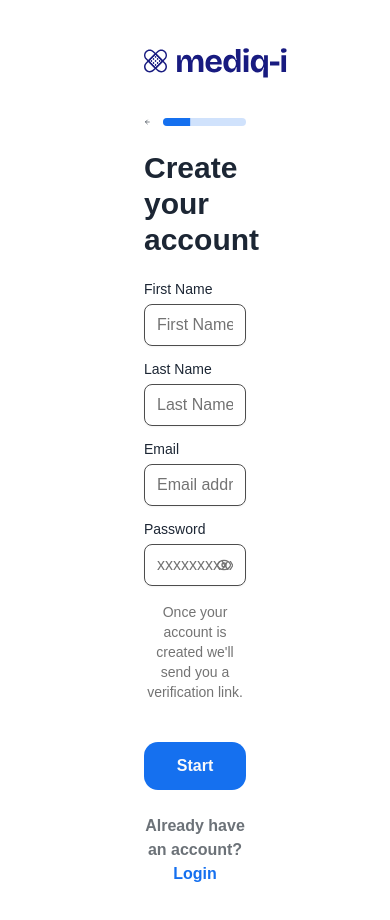
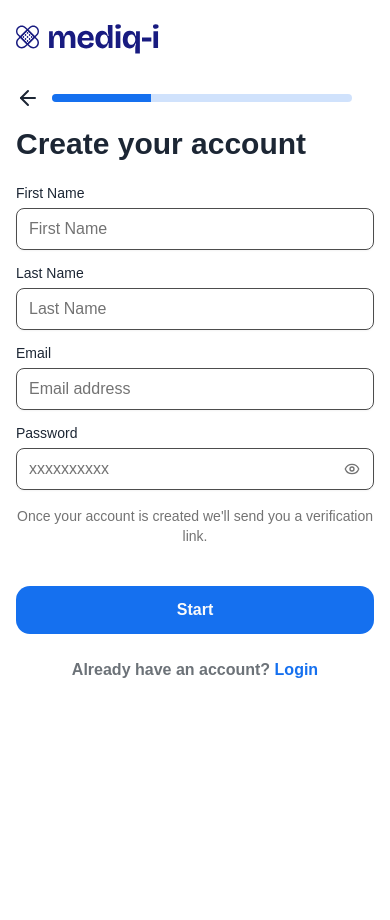
Before and after one commit to mediq-i/doctors-portal, a React (Vite) app: page /onboarding/create-account in a window 390 px wide. Shown: the top 920 px of the page. After the commit the page ends 844 px from the top, so only its background shows below. Built offline with nearby package versions, Linux system fonts and the light colour scheme.

Commit message:
made all pages mobile and tablet responsive

```diff
--- a/src/components/onboarding/create-account-form.tsx
+++ b/src/components/onboarding/create-account-form.tsx
@@ -30,7 +30,7 @@ export default function CreateAccountForm() {
   };
 
   return (
-    <div className="w-full mx-auto max-w-3xl pt-4">
+    <div className="w-full md:max-w-md mx-auto lg:max-w-3xl pt-4">
       <div className="mb-6">
         <h1 className="text-3xl font-bold">Create your account</h1>
       </div>
--- a/src/components/onboarding/onboarding-steps-form.tsx
+++ b/src/components/onboarding/onboarding-steps-form.tsx
@@ -1,19 +1,17 @@
 import { Link } from "@tanstack/react-router";
 import { Button } from "@/components/ui/button";
-import { Card } from "@/components/ui/card";
-import { Check } from "lucide-react";
 import { OnboardIcon } from "../icons";
 
 export function OnboardingStepsForm() {
   return (
-    <div className="w-full max-w-md mx-auto p-6">
+    <div className="w-full lg:max-w-3xl mx-auto pt-6 lg:pt-10 px-4 md:px-0 xl:px-8">
       {/* Icon */}
       <div className="flex justify-center">
         <OnboardIcon />
       </div>
 
       {/* Title */}
-      <h1 className="pb-2 leading-10 text-3xl font-bold pt-6">
+      <h1 className="pb-2 leading-10 text-xl md:text-2xl lg:text-3xl font-bold pt-6 max-w-lg">
         Personal & professional information
       </h1>
 
@@ -25,7 +23,7 @@ export function OnboardingStepsForm() {
             <div className="w-5 h-5 rounded-full bg-primary flex items-center justify-center">
               <p className="text-xs text-white">1</p>
             </div>
-            <span className="text-lg font-medium text-night">
+            <span className="text-base md:text-lg font-medium text-night">
               Create your account
             </span>
           </div>
@@ -38,7 +36,7 @@ export function OnboardingStepsForm() {
             <div className="w-5 h-5 rounded-full bg-primary flex items-center justify-center">
               <p className="text-xs text-white">2</p>
             </div>
-            <span className="text-lg font-medium text-night">
+            <span className="text-base md:text-lg font-medium text-night">
               Personal & professional information
             </span>
           </div>
@@ -51,7 +49,7 @@ export function OnboardingStepsForm() {
             <div className="w-5 h-5 rounded-full bg-gray-300 flex items-center justify-center">
               <p className="text-xs text-gunmetal">3</p>
             </div>
-            <span className="text-lg font-medium text-night">
+            <span className="text-base md:text-lg font-medium text-night">
               Practice & work history
             </span>
           </div>
--- a/src/components/onboarding/verify-email-form.tsx
+++ b/src/components/onboarding/verify-email-form.tsx
@@ -49,7 +49,7 @@ export default function VerifyEmailForm() {
   };
 
   return (
-    <section className="text-center md:w-[360px] pt-8">
+    <section className="w-full mx-auto pt-8 text-center  lg:max-w-3xl">
       <div className="flex flex-col items-center">
         <VerifyIcon />
         <h1 className="pb-2 leading-10 text-3xl font-bold pt-6">
--- a/src/components/ui/input-otp.tsx
+++ b/src/components/ui/input-otp.tsx
@@ -15,7 +15,7 @@ function InputOTP({
     <OTPInput
       data-slot="input-otp"
       containerClassName={cn(
-        "flex items-center gap-2 has-disabled:opacity-50",
+        "flex items-center gap-0 md:gap-2 has-disabled:opacity-50",
         containerClassName
       )}
       className={cn("disabled:cursor-not-allowed", className)}
@@ -49,7 +49,7 @@ function InputOTPSlot({
       data-slot="input-otp-slot"
       data-active={isActive}
       className={cn(
-        "data-[active=true]:border-ring data-[active=true]:ring-ring/40 data-[active=true]:aria-invalid:ring-destructive/20 dark:data-[active=true]:aria-invalid:ring-destructive/40 aria-invalid:border-destructive data-[active=true]:aria-invalid:border-destructive dark:bg-input/30 border-input relative flex h-13 w-13 items-center justify-center border rounded-md text-base shadow-xs transition-all outline-none data-[active=true]:z-10 data-[active=true]:ring-[1px] mx-1.5",
+        "data-[active=true]:border-ring data-[active=true]:ring-ring/40 data-[active=true]:aria-invalid:ring-destructive/20 dark:data-[active=true]:aria-invalid:ring-destructive/40 aria-invalid:border-destructive data-[active=true]:aria-invalid:border-destructive dark:bg-input/30 border-input relative flex h-10 w-10 md:h-13 md:w-13 items-center justify-center border rounded-md text-base shadow-xs transition-all outline-none data-[active=true]:z-10 data-[active=true]:ring-[1px] mx-1 md:mx-1.5",
         className
       )}
       {...props}
--- a/src/routes/onboarding/route.tsx
+++ b/src/routes/onboarding/route.tsx
@@ -43,8 +43,8 @@ function OnboardingLayout() {
         </div>
 
         {/* Right side - Form content */}
-        <div className="flex flex-1 lg:w-1/2 flex-col px-12">
-          <div className="flex-1 mx-auto w-full px-24 py-12">
+        <div className="flex flex-1 w-full md:max-w-3xl mx-auto lg:w-1/2 sm:px-0 md:px-12">
+          <div className="flex-1 mx-auto w-full px-4 md:px-8 py-6 lg:py-12">
             <div className=" mb-8 ">
               <LogoBlue />
             </div>
```
